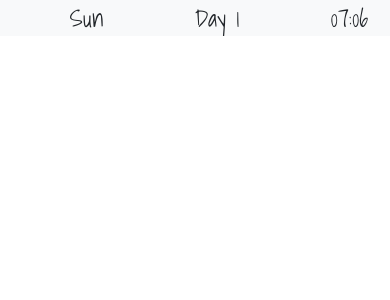
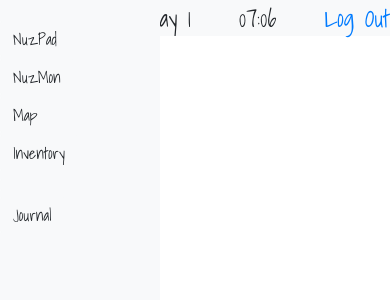
Before and after one commit to dweckerly/Nuz, a PHP site: page /game/main.g.php in a window 390 px wide. Shown: the top 300 px of the page. Run offline with PHP 8.4, Linux system fonts and the light colour scheme; the visitor is signed in with stand-in values (Sample User, id 1); data that the repository does not hold is empty; a stand-in replaces the project's code that opens the database connection; some libraries are stand-ins or nearby versions.

Commit message:
working on main game view

```diff
--- a/css/style.css
+++ b/css/style.css
@@ -34,7 +34,11 @@
     transform: scale(-1, 1);
 }
 
-.time-bar {
+.main-nav {
+    float: right;
+}
+
+.nav-bar {
     font-size: 24px;
     padding-left: 2em;
 }
@@ -52,5 +56,13 @@
 }
 
 .sidebar {
-    z-index: 1;
+    height: 100%; /* Full-height: remove this if you want "auto" height */
+    width: 160px; /* Set the width of the sidebar */
+    position: fixed; /* Fixed Sidebar (stay in place on scroll) */
+    z-index: 1; /* Stay on top */
+    top: 0; /* Stay at the top */
+    left: 0;
+    background-color: #111; /* Black */
+    overflow-x: hidden; /* Disable horizontal scroll */
+    padding-top: 20px;
 }
--- a/layout/gameHeader.php
+++ b/layout/gameHeader.php
@@ -14,23 +14,31 @@
     <title>NuzMon</title>
     <link rel="stylesheet" href="https://cdnjs.cloudflare.com/ajax/libs/font-awesome/4.7.0/css/font-awesome.min.css">
 </head>
+<?php
+include_once('../includes/db.inc.php');
+$pid = $_SESSION['pid'];
+$sql = "SELECT * FROM players WHERE playerID = '$pid'";
+$result = mysqli_query($conn, $sql);
+$row = mysqli_fetch_assoc($result);
+$name = $row['name'];
+?>
 <body>
-    <div class="">
-        <ul class="nav justify-content-around bg-light">
-            <li class="nav-item time-bar" id="dayOrNight"></li>
-            <li class="nav-item time-bar" id="dayCount"></li>
-            <li class="nav-item time-bar" id="time"></li>
+    <div class="sidebar bg-light">
+        <ul class="nav flex-column">
+            <li class="nav-item"><button class="btn btn-light">NuzPad</button></li>
+            <li class="nav-item"><button class="btn btn-light">NuzMon</button></li>
+            <li class="nav-item"><button class="btn btn-light">Map</button></li>
+            <li class="nav-item"><button class="btn btn-light">Inventory</button></li>
+            <li class="nav-item"><button class="btn btn-light"><?php echo $name; ?></button></li>
+            <li class="nav-item"><button class="btn btn-light">Journal</button></li>
+        </ul>
+    </div>
+    <div class="main-nav">
+        <ul class="nav bg-light">
+            <li class="nav-item nav-bar" id="dayOrNight"></li>
+            <li class="nav-item nav-bar" id="dayCount"></li>
+            <li class="nav-item nav-bar" id="time"></li>
+            <li class="nav-item nav-bar"><a href='../util/logout.util.php'>Log Out</a></li>
         </ul>
     </div>
     <script src="../js/dayAndTime.js"></script>
-<div class="col-md-2 d-none d-md-block sidebar">
-    <div class="sidebar-sticky">
-        <ul class="nav flex-column">
-            <li class="nav-item"><button class="btn btn-light"><img src="../img/ui/dex.jpg" class="img-fluid"></button></li>
-            <li class="nav-item"><button class="btn btn-light"><img src="../img/ui/mons.jpg" class="img-fluid"></button></li>
-            <li class="nav-item"><button class="btn btn-light"><img src="../img/ui/inventory.jpg" class="img-fluid"></button></li>
-            <li class="nav-item"><button class="btn btn-light"><img src="../img/ui/player.jpg" class="img-fluid"></button></li>
-            <li class="nav-item"><button class="btn btn-light"><img src="../img/ui/journal.jpg" class="img-fluid"></button></li>
-        </ul>
-    </div>
-</div>
--- a/sections/login.php
+++ b/sections/login.php
@@ -9,7 +9,7 @@
     <h3 class="index-section-header">Log In</h3>
     <div class="form-group">
         <input type="text" name="email" placeholder="Da emails">
-        <input type="text" name="password" placeholder="yur paswerd">
+        <input type='password' name="password" placeholder="yur paswerd">
     </div>
     <div class="form-group">
         <button class="btn btn-outline-secondary" type="submit" name='submit'>Log In</button>
```
